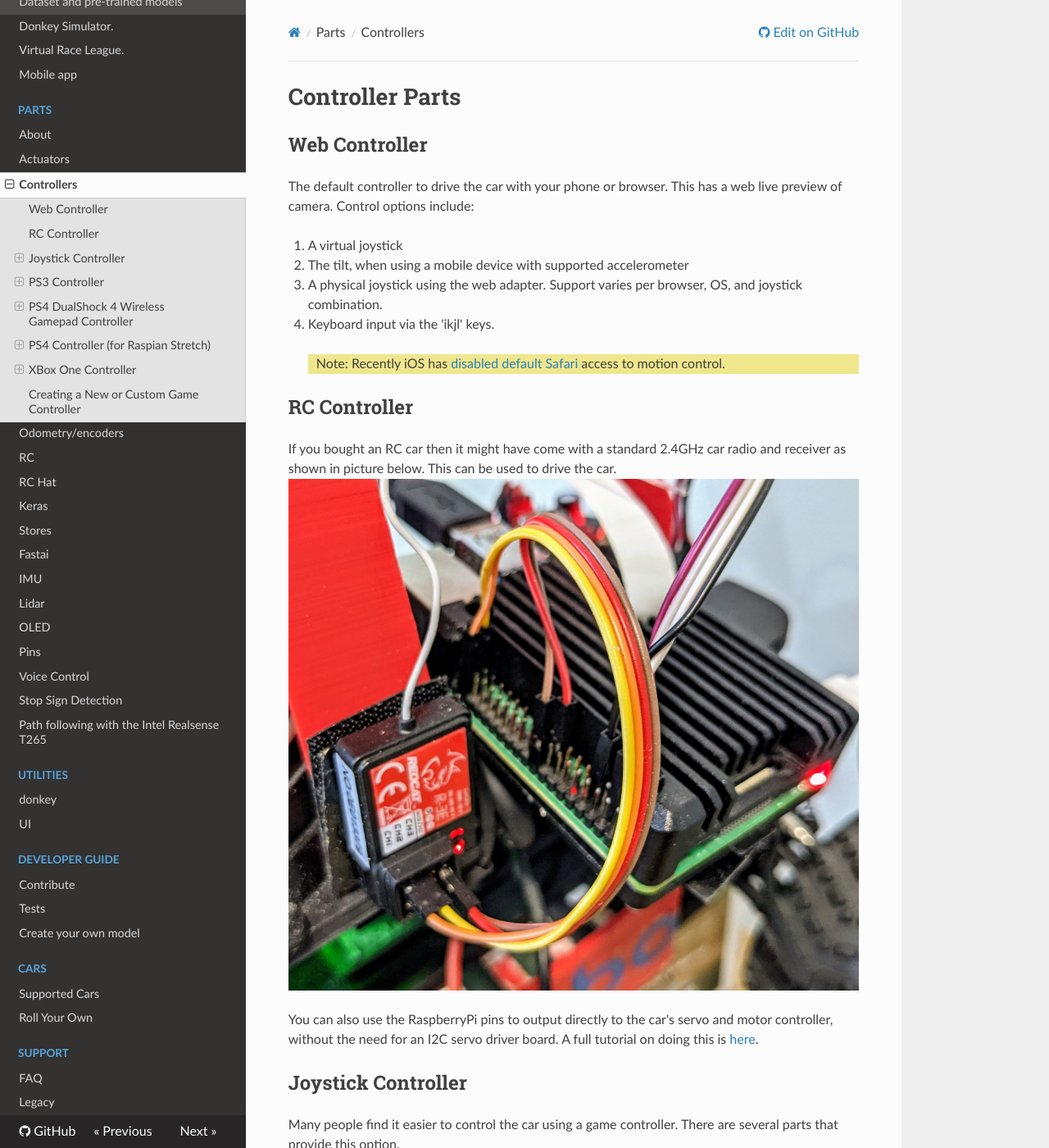
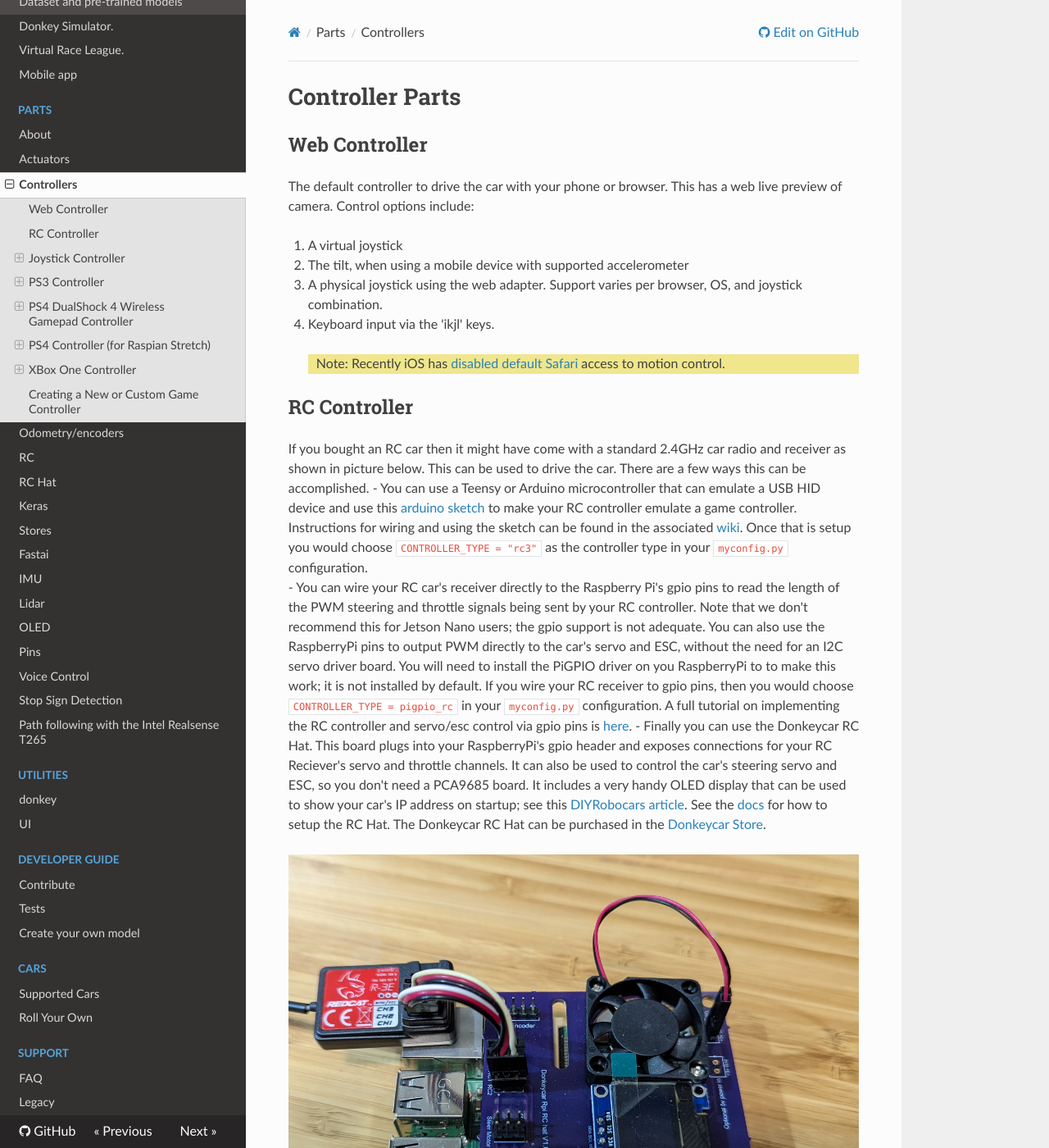
Before and after one commit to autorope/donkeydocs, an MkDocs documentation site: the page built from docs/parts/controllers.md, in a window 1280 px wide and 1400 px high. Shown: the whole window at 82% size. Built offline with MkDocs 1.6.1, drawn with Linux system fonts in a browser that asks for light colours; nearby versions of some CDN libraries.

Commit message:
Fresh controllers.md docs for using an RC controller
- made a clear distinction between 3 options for interfacing and RC controller
  - Wire receiver directly to gpio
  - Use the Teensy/Arduino to interface and emulate a USB HID device
  - Use the RC Hat
- added link to Arduino sketch for 'rc3' controller configuration and instructions for finding the arduino sketch and wiring the controller.

```diff
--- a/docs/parts/controllers.md
+++ b/docs/parts/controllers.md
@@ -12,11 +12,12 @@ The default controller to drive the car with your phone or browser. This has a w
 > Note: Recently iOS has [disabled default Safari](https://www.macrumors.com/2019/02/04/ios-12-2-safari-motion-orientation-access-toggle/) access to motion control.
 
 ## RC Controller
-If you bought an RC car then it might have come with a standard 2.4GHz car radio and receiver as shown in picture below. This can be used to drive the car.
-![wiring diagram](../assets/rc.jpg)
+If you bought an RC car then it might have come with a standard 2.4GHz car radio and receiver as shown in picture below. This can be used to drive the car. There are a few ways this can be accomplished.
+- You can use a Teensy or Arduino microcontroller that can emulate a USB HID device and use this [arduino sketch](https://github.com/n6wxd/wireless-rc-adapter) to make your RC controller emulate a game controller.  Instructions for wiring and using the sketch can be found in the associated [wiki](https://github.com/wireless-rc-adapter/wireless-rc-adapter/wiki).  Once that is setup you would choose `CONTROLLER_TYPE = "rc3"` as the controller type in your `myconfig.py` configuration.
+- You can wire your RC car's receiver directly to the Raspberry Pi's gpio pins to read the length of the PWM steering and throttle signals being sent by your RC controller.  Note that we don't recommend this for Jetson Nano users; the gpio support is not adequate. You can also use the RaspberryPi pins to output PWM directly to the car's servo and ESC, without the need for an I2C servo driver board. You will need to install the PiGPIO driver on you RaspberryPi to to make this work; it is not installed by default.   If you wire your RC receiver to gpio pins, then you would choose `CONTROLLER_TYPE = pigpio_rc` in your `myconfig.py` configuration. A full tutorial on implementing the RC controller and servo/esc control via gpio pins is [here](rc.md).
+- Finally you can use the Donkeycar RC Hat.  This board plugs into your RaspberryPi's gpio header and exposes connections for your RC Reciever's servo and throttle channels.  It can also be used to control the car's steering servo and ESC, so you don't need a PCA9685 board.  It includes a very handy OLED display that can be used to show your car's IP address on startup; see this [DIYRobocars article](https://diyrobocars.com/2021/12/29/show-your-raspberrypi-ip-address-on-startup-with-an-oled/).  See the [docs](rc_hat.md) for how to setup the RC Hat.  The Donkeycar RC Hat can be purchased in the [Donkeycar Store](https://store.donkeycar.com/collections/accessories/products/donkey-car-rc-hat).
 
-You can also use the RaspberryPi pins to output directly to the car's servo and motor controller, without the need for an I2C servo driver board. A full tutorial on doing this is [here](rc.md).
-
+![RC Hat for RaspberryPi](../assets/rc_hat.jpg "The Donkey RC Hat for RaspberryPi")
 
 ## Joystick Controller
 
```
